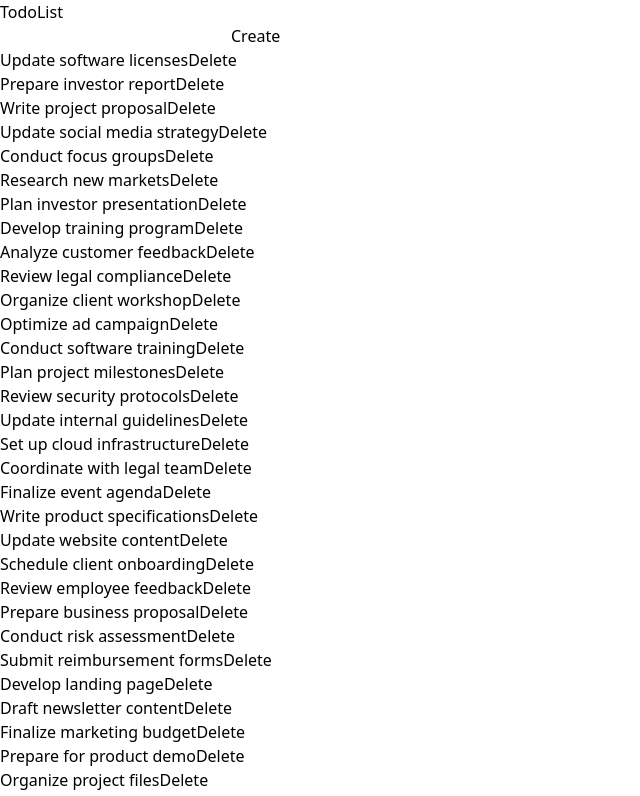
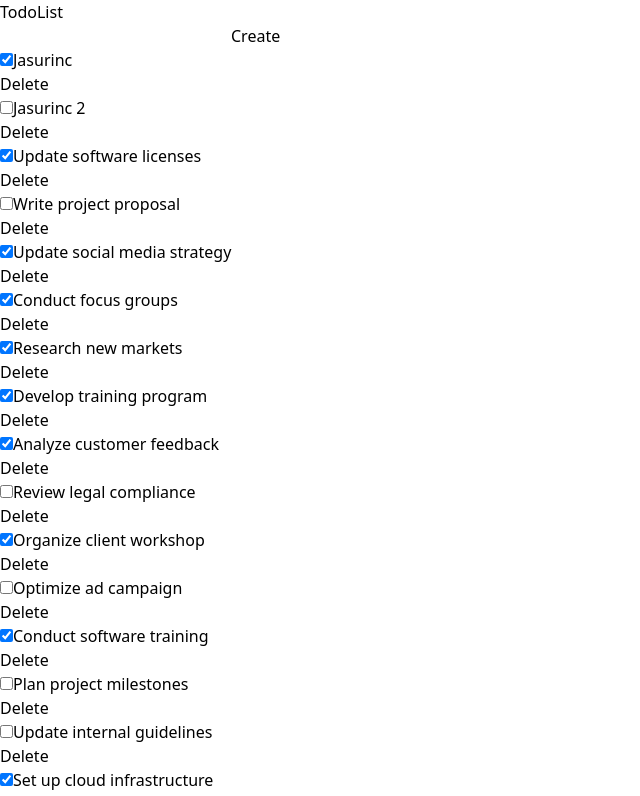
Before and after one commit to Rakhmatovdev/Query, a React (Vite) app: page / in a window 1280 px wide. Shown: the top 796 px of the page, without its empty margins (0-640 px from the left). Built offline with nearby package versions, Linux system fonts and the light colour scheme; data requests are answered from the project's data file.

Commit message:
Toggle input

```diff
--- a/db.json
+++ b/db.json
@@ -3,7 +3,7 @@
     {
       "id": "1",
       "text": "Complete client report",
-      "done": false,
+      "done": true,
       "userId": 1
     },
     {
@@ -13,22 +13,10 @@
       "userId": 2
     },
     {
-      "id": "3",
-      "text": "Attend team meeting",
-      "done": false,
-      "userId": 1
-    },
-    {
       "id": "5",
       "text": "Review code documentation",
       "done": false,
       "userId": 1
-    },
-    {
-      "id": "6",
-      "text": "Follow up with client",
-      "done": true,
-      "userId": 2
     },
     {
       "id": "7",
@@ -147,7 +135,7 @@
     {
       "id": "26",
       "text": "Review marketing proposals",
-      "done": true,
+      "done": false,
       "userId": 2
     },
     {
@@ -159,7 +147,7 @@
     {
       "id": "28",
       "text": "Review design mockups",
-      "done": true,
+      "done": false,
       "userId": 2
     },
     {
@@ -201,7 +189,7 @@
     {
       "id": "35",
       "text": "Conduct user surveys",
-      "done": false,
+      "done": true,
       "userId": 1
     },
     {
@@ -259,12 +247,6 @@
       "userId": 2
     },
     {
-      "id": "45",
-      "text": "Prepare business proposal",
-      "done": false,
-      "userId": 1
-    },
-    {
       "id": "46",
       "text": "Review employee feedback",
       "done": true,
@@ -297,7 +279,7 @@
     {
       "id": "51",
       "text": "Coordinate with legal team",
-      "done": false,
+      "done": true,
       "userId": 1
     },
     {
@@ -311,12 +293,6 @@
       "text": "Update internal guidelines",
       "done": false,
       "userId": 1
-    },
-    {
-      "id": "54",
-      "text": "Review security protocols",
-      "done": true,
-      "userId": 2
     },
     {
       "id": "55",
@@ -357,19 +333,13 @@
     {
       "id": "61",
       "text": "Develop training program",
-      "done": false,
+      "done": true,
       "userId": 1
-    },
-    {
-      "id": "62",
-      "text": "Plan investor presentation",
-      "done": true,
-      "userId": 2
     },
     {
       "id": "63",
       "text": "Research new markets",
-      "done": false,
+      "done": true,
       "userId": 1
     },
     {
@@ -381,26 +351,32 @@
     {
       "id": "65",
       "text": "Update social media strategy",
-      "done": false,
+      "done": true,
       "userId": 1
     },
     {
       "id": "66",
       "text": "Write project proposal",
-      "done": true,
-      "userId": 2
-    },
-    {
-      "id": "68",
-      "text": "Prepare investor report",
-      "done": true,
+      "done": false,
       "userId": 2
     },
     {
       "id": "71",
       "text": "Update software licenses",
+      "done": true,
+      "userId": 1
+    },
+    {
+      "id": "yvvy1Ym2F0RVADy4x1DXR",
       "done": false,
-      "userId": 1
+      "text": "Jasurinc 2",
+      "userId": "1"
+    },
+    {
+      "id": "oGjDgFBoUQSxXl06QuEDm",
+      "done": true,
+      "text": "Jasurinc ",
+      "userId": "1"
     }
   ]
 }
--- a/src/modules/todo-list/api.ts
+++ b/src/modules/todo-list/api.ts
@@ -42,8 +42,8 @@ return jsonApiInstance<TodoDto>(`/tasks`,{
    json:data
 })
 },
-updateTodo:(id:string,data:Partial<TodoDto>)=>{
-    return jsonApiInstance<TodoDto>(`/tasks/${id}`,{
+updateTodo:(data:Partial<TodoDto> & {id:string})=>{
+    return jsonApiInstance<TodoDto>(`/tasks/${data.id}`,{
         method:"PATCH",
        json:data
     })
--- a/src/modules/todo-list/todo-list.tsx
+++ b/src/modules/todo-list/todo-list.tsx
@@ -1,6 +1,7 @@
 import { useTodoList } from "./use-todo-list"
 import { useCreateTodo } from './use-create-todo';
 import { useDeleteTodo } from "./use-delete-todo";
+import { useToggleTodo } from "./use-toggle-todo";
 
 
 const TodoList = () => {
@@ -8,6 +9,7 @@ const {isLoading,error,todoItems}=useTodoList()
 
 const createTodo=useCreateTodo()
 const deleteTodo=useDeleteTodo()
+const {toggleTodo}=useToggleTodo()
 
 if(isLoading){
     return <div>Loading...</div>
@@ -27,7 +29,14 @@ if(error){
 </form>
 
 
-       <div className={"flex flex-col gap-4 mt-4"}> {todoItems?.map(todo=><div key={todo.id} className="border border-slate-300 rounded p-3 flex justify-between items-center">{todo.text}
+       <div className={"flex flex-col gap-4 mt-4"}> {todoItems?.map(todo=><div key={todo.id} className="border border-slate-300 rounded p-3 flex justify-between items-center">
+        <div className="flex gap-10">
+          <input type="checkbox"  checked={todo.done} onChange={()=>toggleTodo(todo.id,todo.done)}/>
+            {todo.text}
+
+        </div>
+
+
         <button disabled={deleteTodo.isPending(todo.id)} className="text-rose-500 font-bold  disabled:text-red-300 " onClick={()=>deleteTodo.handleDelete(todo.id)}>Delete</button>
        </div>)}
     </div>
--- a/src/modules/todo-list/use-delete-todo.ts
+++ b/src/modules/todo-list/use-delete-todo.ts
@@ -8,19 +8,14 @@ export function useDeleteTodo() {
   const deleteTodoMutation = useMutation({
     mutationFn: todoListApi.deleteTodo,
     async onSettled() {
-      queryClient.invalidateQueries(todoListApi.getTodoListQueryOptions());
+      queryClient.invalidateQueries({queryKey:[todoListApi.baseKey]});
     },
     async onSuccess(_,deletedId){
-        const todos = queryClient.getQueryData<TodoDto[]>(todoListApi.getTodoListQueryOptions().queryKey);
-
-        if (todos && Array.isArray(todos)) {
           queryClient.setQueryData<TodoDto[]>(
             todoListApi.getTodoListQueryOptions().queryKey,
-            todos.filter(item => item.id !== deletedId)
+           todos=> todos?.filter(item => item.id !== deletedId)
           );
         }
-
-    }
   });
 
 
--- /dev/null
+++ b/src/modules/todo-list/use-toggle-todo.ts
@@ -0,0 +1,45 @@
+import { useMutation } from "@tanstack/react-query";
+import { TodoDto, todoListApi } from "./api";
+import { useQueryClient } from "@tanstack/react-query";
+
+export function useToggleTodo() {
+  const queryClient = useQueryClient();
+
+  const updateTodoMutation = useMutation({
+    mutationFn: todoListApi.updateTodo,
+    onMutate: async (newTodo) => {
+
+        await queryClient.cancelQueries({ queryKey: [todoListApi.baseKey] })
+
+        const previousTodos = queryClient.getQueryData(todoListApi.getTodoListQueryOptions().queryKey)
+
+        queryClient.setQueryData<TodoDto[]>(todoListApi.getTodoListQueryOptions().queryKey,
+         (old) =>
+           old?.map((todo)=>todo.id === newTodo.id?{...todo,...newTodo}:todo)
+        )
+
+        return { previousTodos }
+      },
+
+      onError: (_, __, context) => {
+        if(context){
+          queryClient.setQueryData(todoListApi.getTodoListQueryOptions().queryKey, context.previousTodos)
+        }
+      },
+
+      onSettled: () => {
+        queryClient.invalidateQueries({ queryKey: ['todos'] })
+      },
+  });
+
+  const toggleTodo = (id:string,done:boolean) => {
+
+    updateTodoMutation.mutate({
+      id,
+      done:!done
+    });
+
+  };
+
+  return { toggleTodo, isPending: updateTodoMutation.isPending };
+}
```
